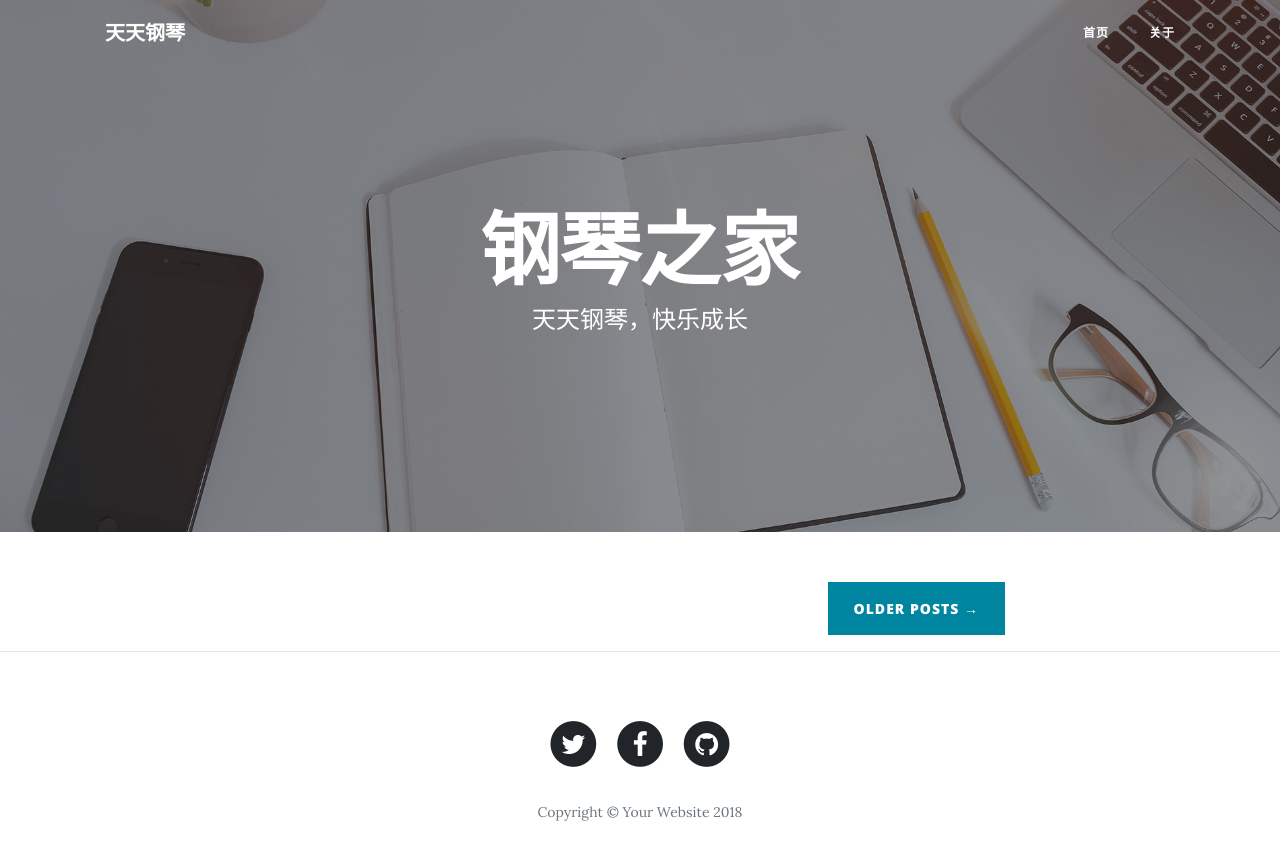
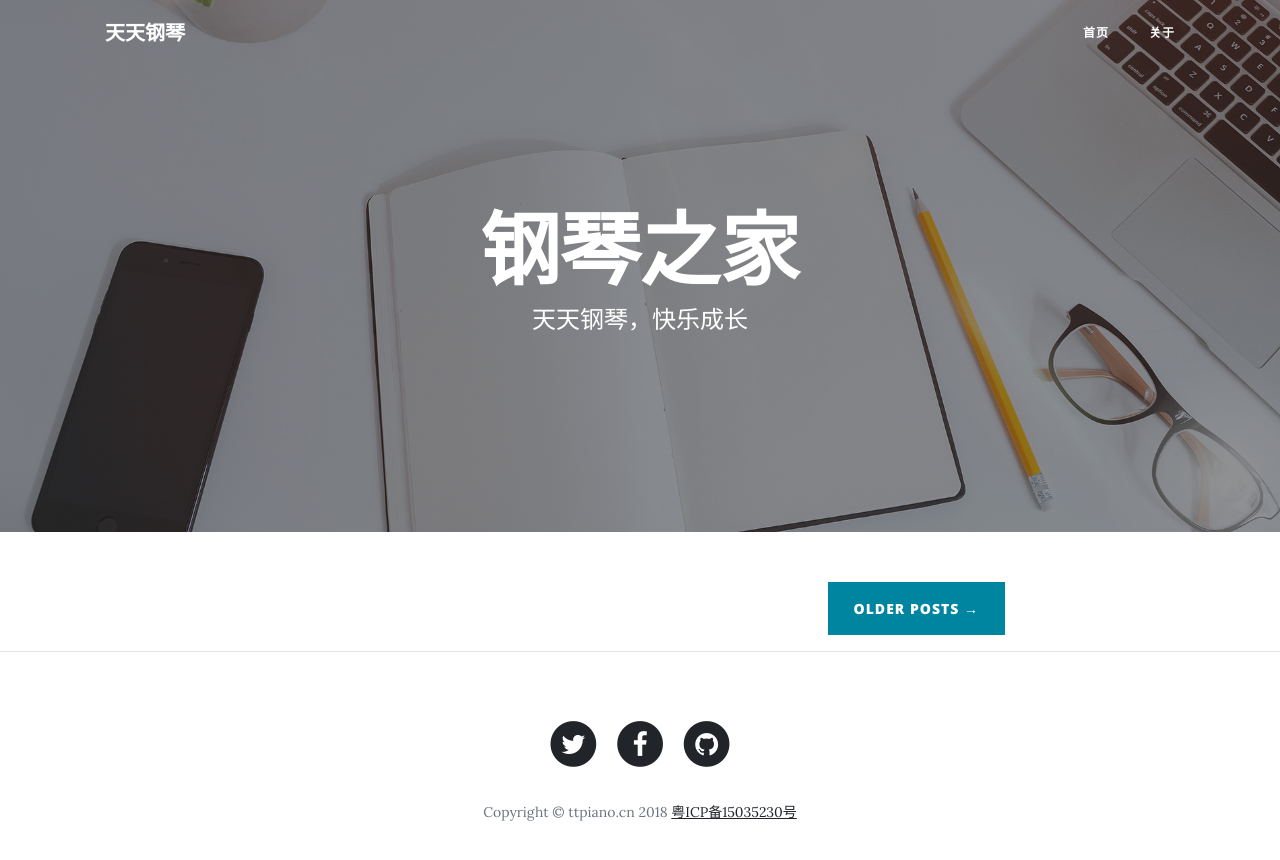
Before and after one commit to ttpiano/ttpiano-web, a website: page app/view/index.ejs in a window 1280 px wide. Drawn offline with nearby package versions, Linux system fonts and the light colour scheme; files that its build step writes are made by us from their sources.

Commit message:
feat: add 备案

```diff
--- a/app/view/index.ejs
+++ b/app/view/index.ejs
@@ -143,7 +143,7 @@
                         </a>
                     </li>
                 </ul>
-                <p class="copyright text-muted">Copyright &copy; Your Website 2018</p>
+                <p class="copyright text-muted">Copyright &copy; ttpiano.cn 2018 <a href="http://www.miibeian.gov.cn" target="_blank">粤ICP备15035230号</a></p>
             </div>
         </div>
     </div>
```
